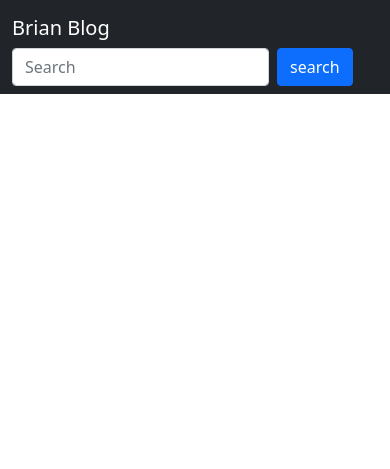
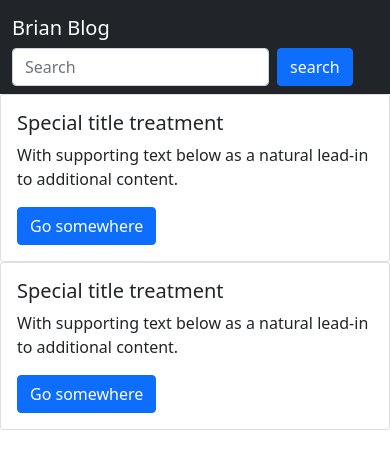
Before and after one commit to BrianNgeno/MVC_Explained, a Django app: page / in a window 390 px wide. Shown: the top 469 px of the page. Run offline with Django 3.2, Linux system fonts and the light colour scheme; data that the repository does not hold is empty; some libraries are stand-ins or nearby versions.

Commit message:
updated the html page cards

```diff
--- a/blog/templates/main/blog.html
+++ b/blog/templates/main/blog.html
@@ -17,4 +17,25 @@
 {% endblock %}
 {% block content %}
 
+<div class="row">
+    <div class="col-sm-6">
+      <div class="card">
+        <div class="card-body">
+          <h5 class="card-title">Special title treatment</h5>
+          <p class="card-text">With supporting text below as a natural lead-in to additional content.</p>
+          <a href="#" class="btn btn-primary">Go somewhere</a>
+        </div>
+      </div>
+    </div>
+    <div class="col-sm-6">
+      <div class="card">
+        <div class="card-body">
+          <h5 class="card-title">Special title treatment</h5>
+          <p class="card-text">With supporting text below as a natural lead-in to additional content.</p>
+          <a href="#" class="btn btn-primary">Go somewhere</a>
+        </div>
+      </div>
+    </div>
+  </div>
+
 {% endblock %}
```
